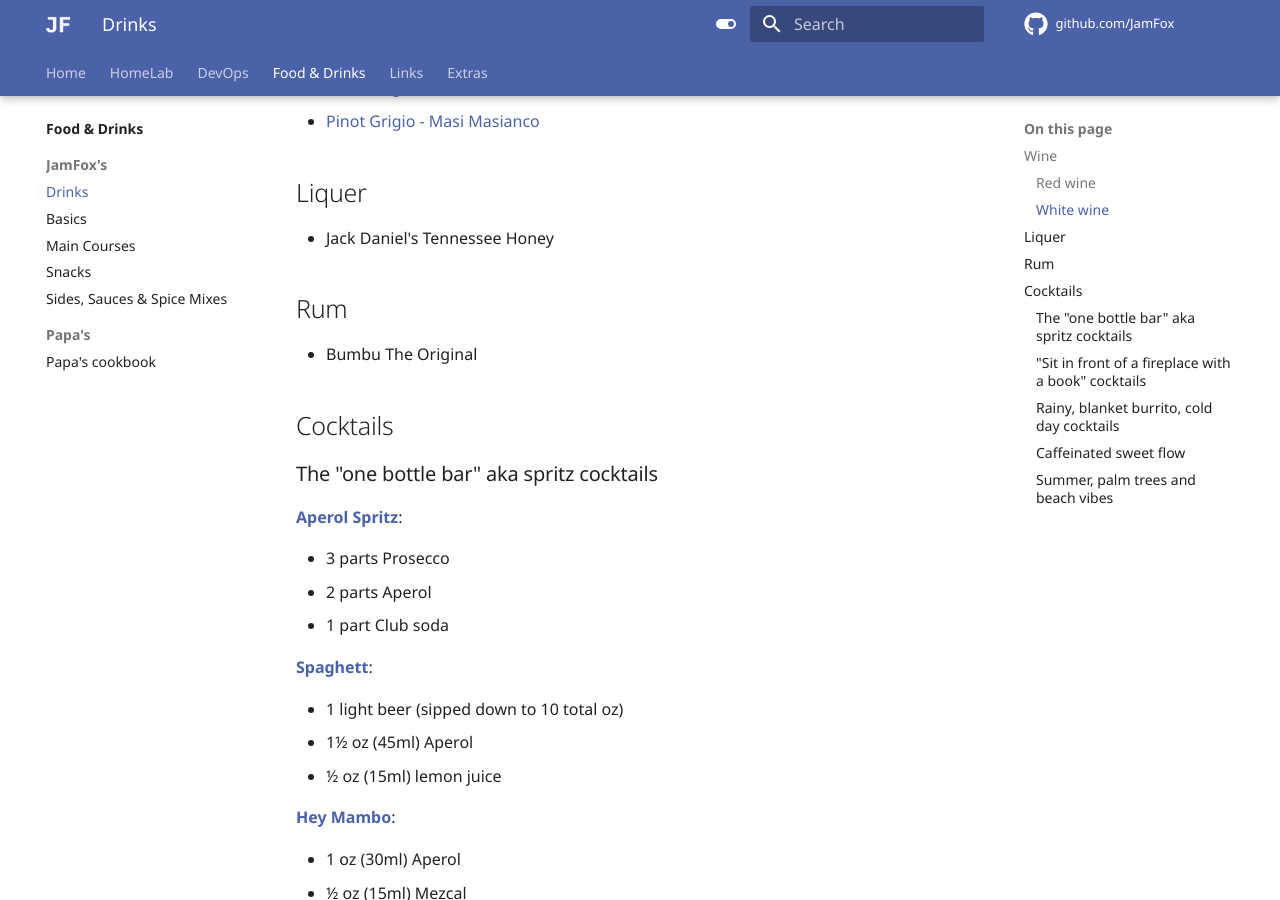
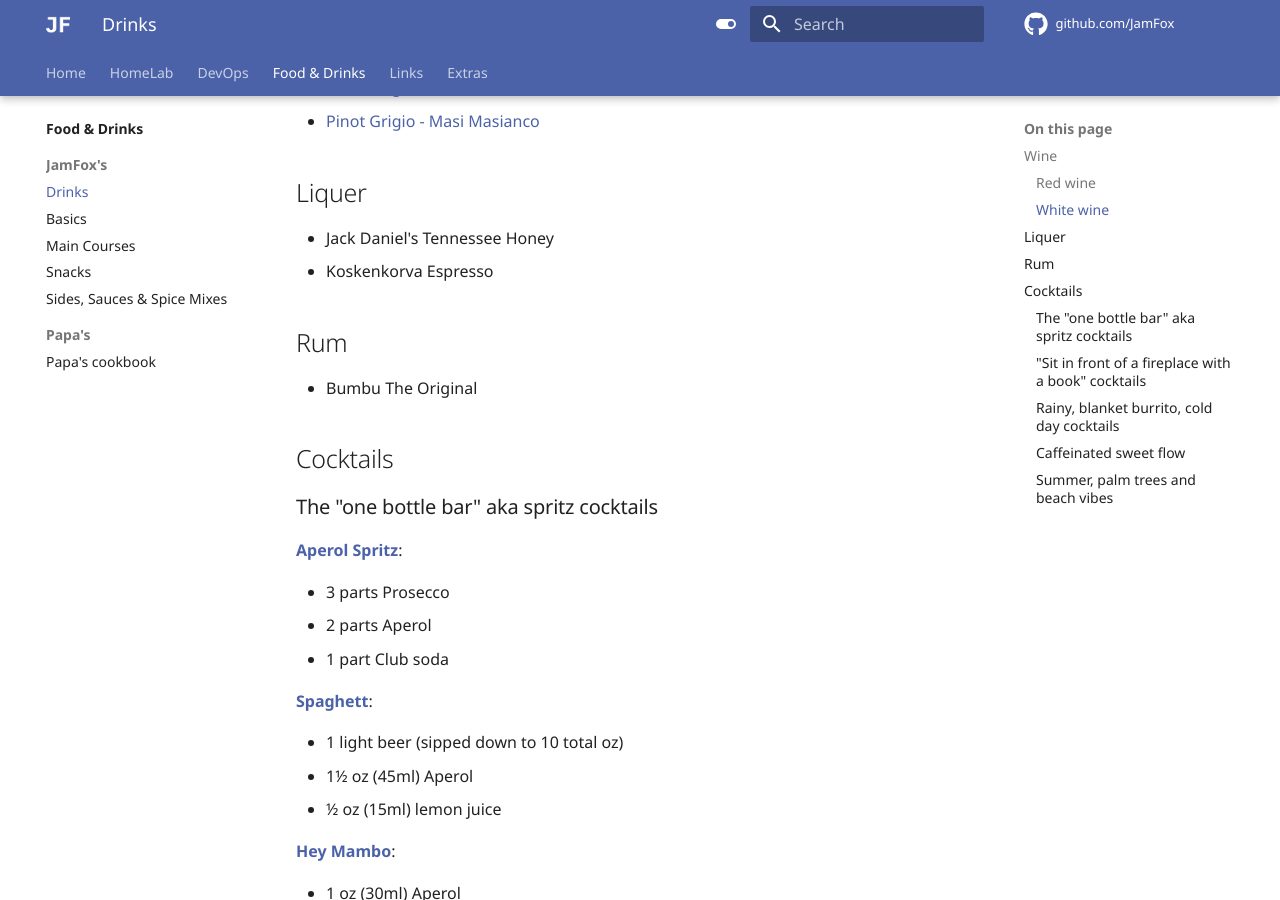
Before and after one commit to JamFox/docs.jamfox.dev, an MkDocs documentation site: the page built from docs/content/food/drinks.md, in a window 1280 px wide and 900 px high, scrolled down 788 px. Built offline with MkDocs 1.6.1 and Material for MkDocs 9.7.7, drawn with Linux system fonts in a browser that asks for light colours; comment, search, counter and statistics services are not loaded.

Commit message:
add kosken espresso

```diff
--- a/docs/content/food/drinks.md
+++ b/docs/content/food/drinks.md
@@ -29,6 +29,7 @@ Collection of my favorite drinks.
 ## Liquer
 
 - Jack Daniel's Tennessee Honey
+- Koskenkorva Espresso
 
 ## Rum
 
```
